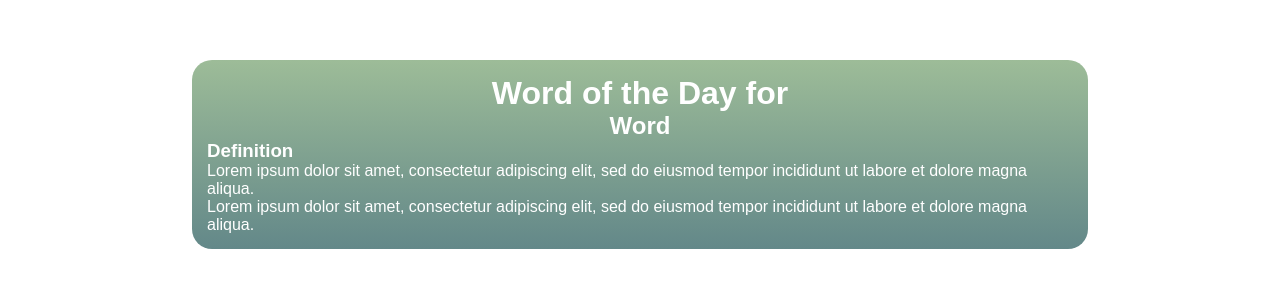
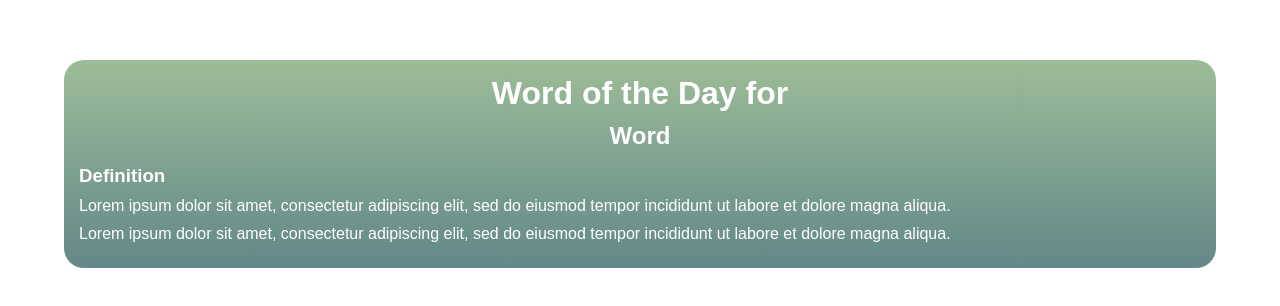
Before and after one commit to amaxwell97/random-word-generator, a plain HTML site: page index.html in a window 1280 px wide. Shown: the part 260-566 px from the top of the page. Drawn offline with Linux system fonts and the light colour scheme.

Commit message:
Set margin-bottom for h1, h2, h3, and p

```diff
--- a/styles.css
+++ b/styles.css
@@ -6,7 +6,7 @@
 }
 
 .container {
-    width: 70%;
+    width: 90%;
     height: 50%;
     margin: 25% auto 0;
     background: linear-gradient(#9DBC98, #638889);
@@ -16,9 +16,25 @@
     text-align: center;
 }
 
+.container h1 {
+    margin-bottom: 10px;
+}
+
+.container h2 {
+    margin-bottom: 15px;
+}
+
 .details {
     display: flex;
     flex-flow: column;
     align-items: flex-start;
     text-align: left;
 }
+
+.details h3 {
+    margin-bottom: 10px;
+}
+
+.details p {
+    margin-bottom: 10px;
+}
```
